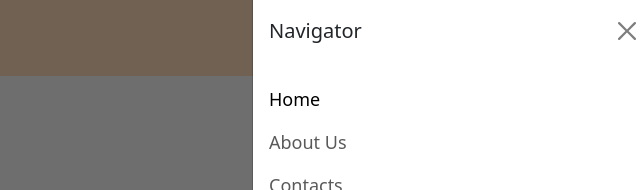
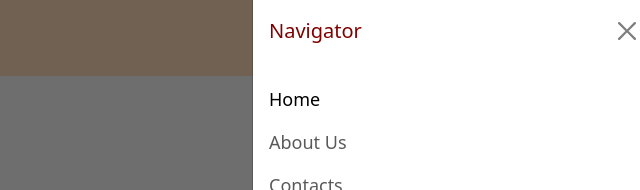
Before and after one commit to WebProjectNCITeamNo4/WebProjectNCITeamNo4, a plain HTML site: page pages/careers.html in a window 1280 px wide. Both pictures are taken after a click on the button "Toggle navigation". Shown: the top 190 px of the page, 628-1268 px from the left. Drawn offline with nearby package versions, Linux system fonts and the light colour scheme.

Commit message:
Update careers_style.css

```diff
--- a/style/careers/careers_style.css
+++ b/style/careers/careers_style.css
@@ -74,3 +74,7 @@ body{
     box-shadow: none;
     color:maroon;
 }
+
+#offcanvasNavbarLabel{
+    color: maroon;
+}
```
